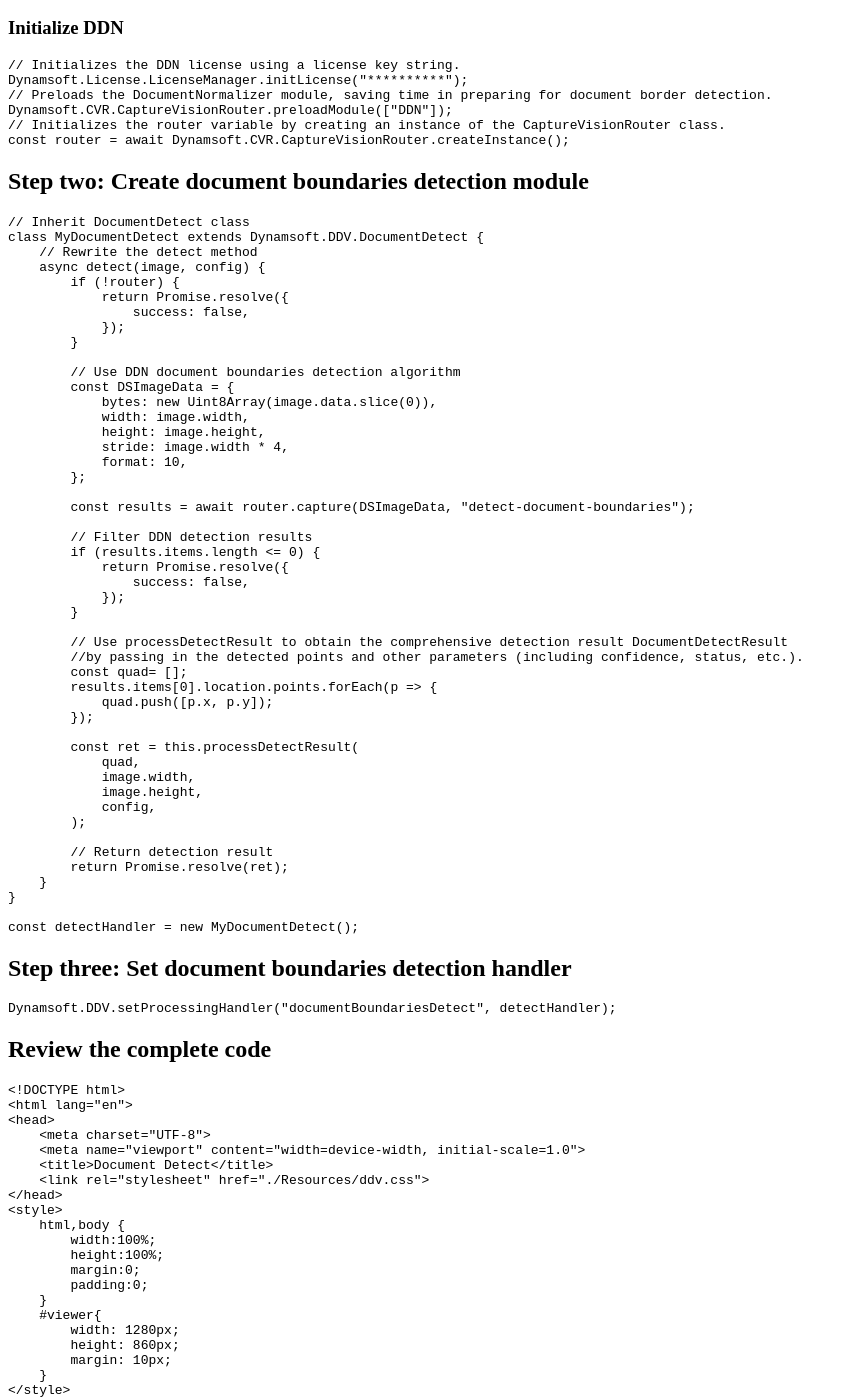
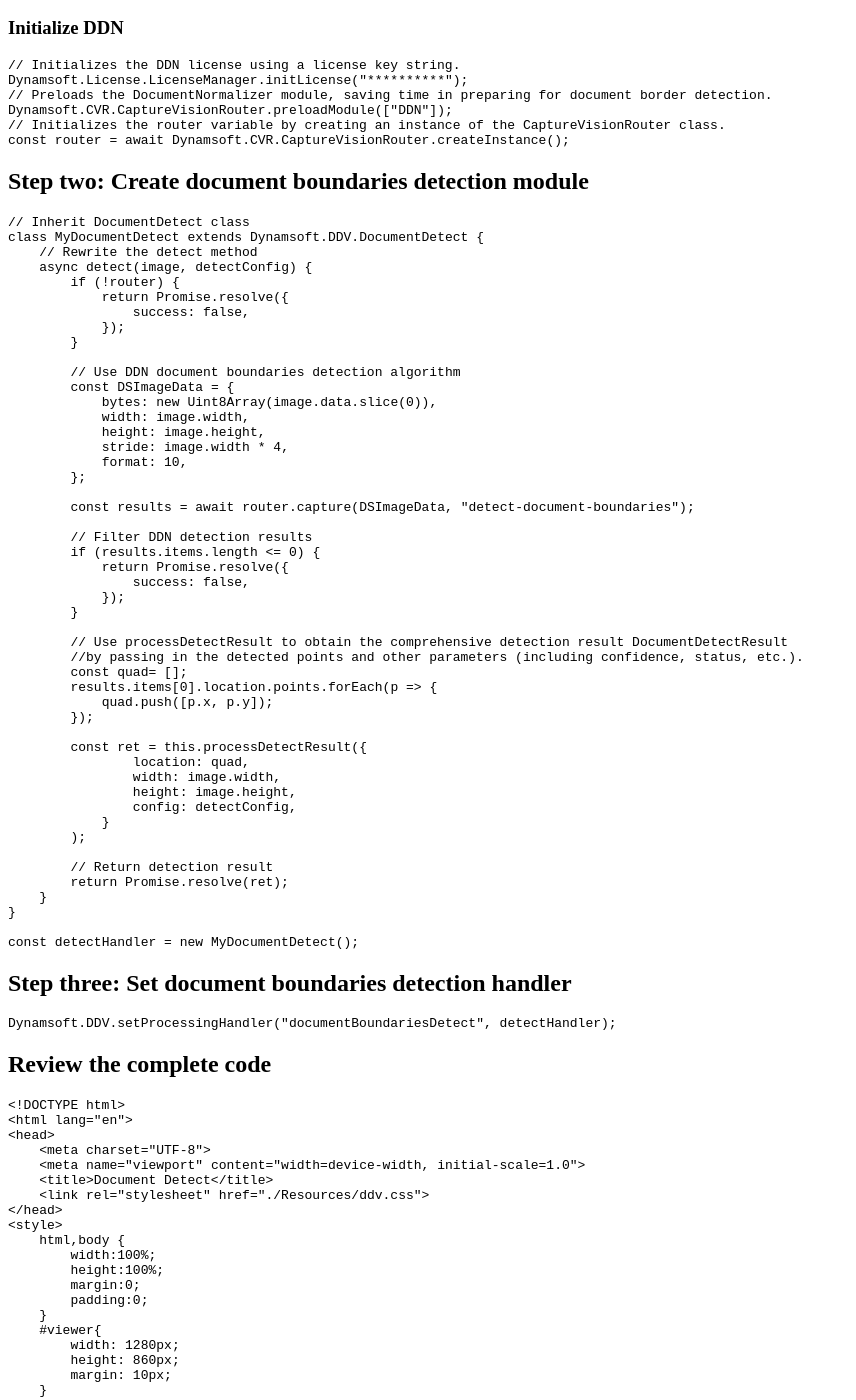
Before and after one commit to dynamsoft-docs/document-viewer-docs, a Jekyll site: the page built from features/advanced/documentdetect.md, in a window 1280 px wide and 1400 px high, scrolled down 1051 px. Shown: the whole window, without its empty margins (0-856 px from the left). Built offline with Jekyll 4.4.1, drawn with Linux system fonts in a browser that asks for light colours; some of the changed text lies outside the part shown.

Commit message:
Update documentdetect.md

```diff
--- a/features/advanced/documentdetect.md
+++ b/features/advanced/documentdetect.md
@@ -59,7 +59,7 @@ const router = await Dynamsoft.CVR.CaptureVisionRouter.createInstance();
 // Inherit DocumentDetect class
 class MyDocumentDetect extends Dynamsoft.DDV.DocumentDetect {
     // Rewrite the detect method
-    async detect(image, config) {
+    async detect(image, detectConfig) {
         if (!router) {
             return Promise.resolve({
                 success: false,
@@ -91,11 +91,12 @@ class MyDocumentDetect extends Dynamsoft.DDV.DocumentDetect {
             quad.push([p.x, p.y]);
         });
 
-        const ret = this.processDetectResult(
-            quad,
-            image.width,
-            image.height,
-            config,
+        const ret = this.processDetectResult({
+                location: quad,
+                width: image.width,
+                height: image.height,
+                config: detectConfig,
+            }
         );
 
         // Return detection result
@@ -161,7 +162,7 @@ Dynamsoft.DDV.setProcessingHandler("documentBoundariesDetect", detectHandler);
     // Inherit DocumentDetect class
     class MyDocumentDetect extends Dynamsoft.DDV.DocumentDetect {
         // Rewrite the detect method
-        async detect(image, config) {
+        async detect(image, detectConfig) {
             if (!router) {
                 return Promise.resolve({
                     success: false,
@@ -193,11 +194,12 @@ Dynamsoft.DDV.setProcessingHandler("documentBoundariesDetect", detectHandler);
                 quad.push([p.x, p.y]);
             });
 
-            const ret = this.processDetectResult(
-                quad,
-                image.width,
-                image.height,
-                config,
+            const ret = this.processDetectResult({
+                    location: quad,
+                    width: image.width,
+                    height: image.height,
+                    config: detectConfig,
+                }
             );
 
             // Return detection result
```
